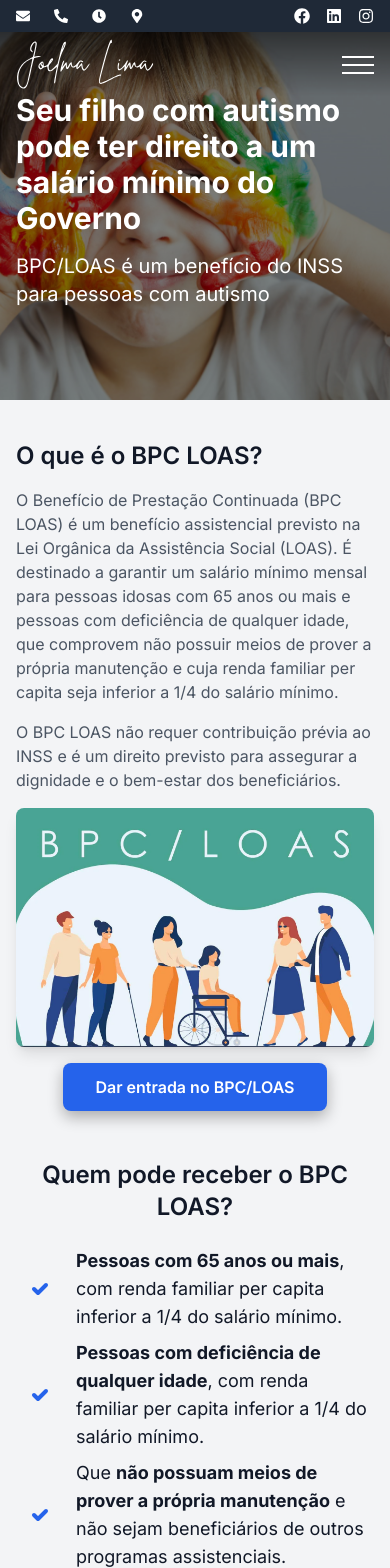
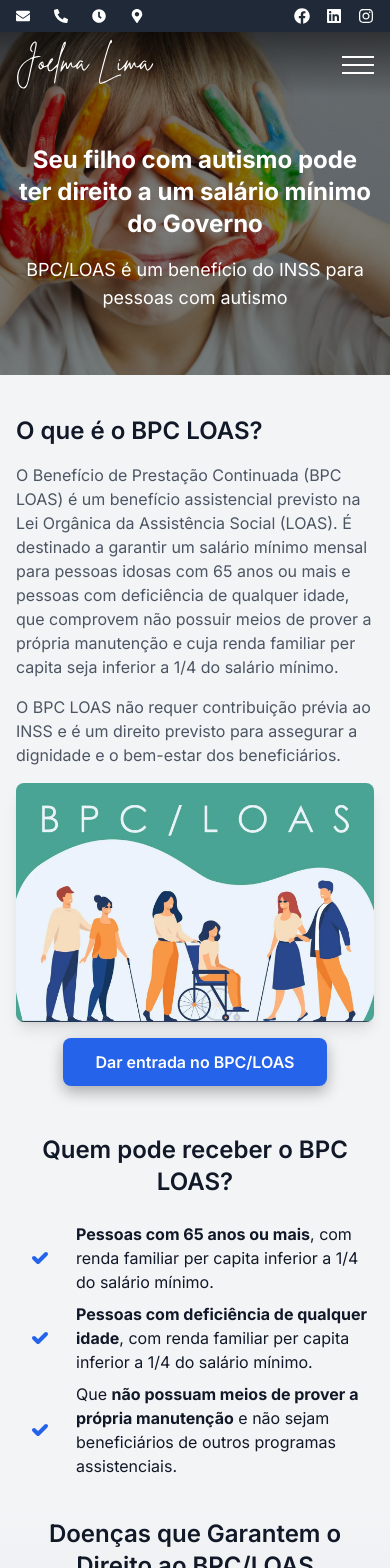
Before and after one commit to williamgomes62/joelma-law-site, a Next.js app: page /bpc-loas in a window 390 px wide. Shown: the top 1568 px of the page. Built offline with nearby package versions, Linux system fonts and the light colour scheme.

Commit message:
chore: ajustes gerais de responsividade

```diff
--- a/src/app/bpc-loas/page.tsx
+++ b/src/app/bpc-loas/page.tsx
@@ -5,6 +5,7 @@ import HighlightSection from "../components/common/HighlightSection/HighlightSec
 import InfoSection from "../components/common/InfoSection/InfoSection";
 import { FaInfoCircle, FaPhone, FaEnvelope } from 'react-icons/fa';
 import Stats from "../components/common/Stats/Stats";
+import whatsAppLink from "../utils/whatsapp-link";
 
 export default function BpcLoasPage() {
   const content = [
@@ -47,7 +48,7 @@ export default function BpcLoasPage() {
           <h2 className="text-2xl md:text-3xl font-semibold text-center mb-6 text-[rgb(17,24,39)]">
             Quem pode receber o BPC LOAS?
           </h2>
-          <ul className="space-y-2 text-lg text-[rgb(75,85,99)]">
+          <ul className="space-y-2 text-md md:text-lg text-[rgb(75,85,99)]">
             <li className="flex items-center">
               <span className="mr-3 text-blue-600">
                 <svg
@@ -118,7 +119,7 @@ export default function BpcLoasPage() {
       <HighlightSection
         diseases={diseases}
         buttonText="Conversar com um advogado especialista em BPC/LOAS"
-        buttonLink="/contato"
+        buttonLink={whatsAppLink}
       />
       <Stats
         casesAttended={50}
--- a/src/app/components/common/Banner/Banner.tsx
+++ b/src/app/components/common/Banner/Banner.tsx
@@ -1,5 +1,5 @@
 "use client";
-
+import './styles.css';
 import Image from 'next/image';
 
 export default function Banner() {
@@ -9,7 +9,7 @@ export default function Banner() {
   ];
   return (
     <>
-      <div className="relative w-full h-[400px] lg:h-[500px] flex items-center justify-center text-white">
+      <div className="relative banner-secondary w-full h-[375px] lg:h-[500px] flex items-center justify-center text-white pt-20">
         {/* Background Image */}
         <Image
           src="/assets/images/banner-bpc-loas.png" // Substitua pelo caminho da imagem
@@ -20,9 +20,9 @@ export default function Banner() {
         />
 
         {/* Overlay with Title and Subtitle */}
-        <div className="absolute  md:tex-left px-4 lg:px-0 container mx-auto max-w-4xl">
-          <h1 className="text-3xl lg:text-5xl font-bold">Seu filho com autismo pode ter direito a um salário mínimo do Governo</h1>
-          <p className="mt-4 text-xl lg:text-2xl">
+        <div className="absolute text-center md:tex-left px-4 lg:px-0 container mx-auto max-w-4xl">
+          <h1 className="text-2xl sm:text-3xl md:text-4xl font-bold">Seu filho com autismo pode ter direito a um salário mínimo do Governo</h1>
+          <p className="mt-4 text-lg lg:text-xl">
             BPC/LOAS é um benefício do INSS para pessoas com autismo
           </p>
         </div>
--- /dev/null
+++ b/src/app/components/common/Banner/styles.css
@@ -0,0 +1,4 @@
+.banner-secondary p,
+.banner-secondary h1 {
+  max-width: 752px;
+}
--- a/src/app/components/common/Footer/Footer.tsx
+++ b/src/app/components/common/Footer/Footer.tsx
@@ -49,7 +49,7 @@ const Footer = () => {
               <h3 className="text-lg font-semibold mb-4">{title}</h3>
               {title === 'Links Úteis' && (
                 <ul>
-                  <li className="mb-2"><a href="#home-banner" className="hover:text-blue-600">Home</a></li>
+                  <li className="mb-2"><Link className="hover:text-blue-600" href="/">Home</Link></li>
                   <li className="mb-2"><Link className="hover:text-blue-600" href="/bpc-loas">BPC/LOAS</Link></li>
                   <li className="mb-2"><a href="#about" className="hover:text-blue-600">Sobre Mim</a></li>
                   <li className="mb-2"><a href="#services" className="hover:text-blue-600">Serviços</a></li>
--- a/src/app/components/common/HomeBanner/HomeBanner.tsx
+++ b/src/app/components/common/HomeBanner/HomeBanner.tsx
@@ -11,13 +11,12 @@ export default function HomeBanner() {
           src='https://lh3.googleusercontent.com/proxy/iU2s7uDIh4FL-0Gc-qkHKfwqHTbAQskFW_vExOofEWtH94wR0gwn0dSlGyXCFKtHdU4T36PTuZRg06py_uNJljYVe2OgqpJc9Iv_aLsXSt7J-o_DJV-n1-cz'
         />
         <div className="mx-auto container content">
-          <div className="">
-            <div className="banner-content text-center py-16">
+          <div className="banner-content text-center py-16 md:pr-24">
             <div className="animate-slide-in-left">
-                <div className="m-0 mb-4 w-fit p-3 px-6 border border-solid border-white rounded-xl">
+              <div className="m-0 mb-2 sm:mb-4 w-fit p-2 sm:p-3 px-4 sm:px-6 border border-solid border-white rounded-xl">
                 <h2 className="text-sm sm:text-md md:text-lg lg:text-xl m-0 p-0 text-white leading-tight">BPC/LOAS</h2>
               </div>
-                <h1 className="text-left text-3xl md:text-4xl lg:text-5xl font-bold text-white mb-4">
+              <h1 className="text-left text-2xl sm:text-3xl md:text-4xl lg:text-5xl font-bold text-white mb-2 sm:mb-4">
                 Advogada especialista em Benefícios Assistenciais
               </h1>
               <p className="description text-lg text-white mb-6 text-left">
@@ -41,7 +40,6 @@ export default function HomeBanner() {
           </div>
         </div>
       </div>
-      </div>
     </>
   );
 }
--- a/src/app/components/common/HomeBanner/styles.css
+++ b/src/app/components/common/HomeBanner/styles.css
@@ -1,7 +1,7 @@
 .banner {
   /* background-image: url('https://escobaradvogados.com/wp-content/uploads/2019/11/banner-home2.jpg'); */
   width: 100%;
-  height: 650px;
+  height: 625px;
   background-repeat: no-repeat;
   background-size: cover;
   padding-top: 82px;
--- a/src/app/components/common/InfoSection/InfoSection.tsx
+++ b/src/app/components/common/InfoSection/InfoSection.tsx
@@ -1,5 +1,6 @@
 "use client";
 
+import whatsAppLink from '@/app/utils/whatsapp-link';
 import Image from 'next/image';
 import './styles.css';
 
@@ -38,7 +39,7 @@ export default function InfoSection({
             {/* Botão de call to action */}
             <div className="mt-4 text-center">
               <a
-                href="/contato"
+                href={whatsAppLink}
                 className="inline-block px-8 py-3 bg-blue-600 text-white text-base font-semibold rounded-lg shadow-lg hover:bg-blue-700 transition-transform transform hover:scale-105"
                 style={{ boxShadow: '0 6px 15px rgba(0, 0, 0, 0.3)' }}  // Box-shadow mais forte
               >
--- a/src/app/components/common/Stats/Stats.tsx
+++ b/src/app/components/common/Stats/Stats.tsx
@@ -1,4 +1,6 @@
 "use client";
+
+import whatsAppLink from "@/app/utils/whatsapp-link";
 
 interface StatsProps {
   casesAttended: number; // Número de casos atendidos
@@ -44,7 +46,7 @@ export default function Stats({ casesAttended, statesServed, yearsOfExperience }
 
         <div className="mt-8 text-center">
           <a
-            href="/contato"
+            href={whatsAppLink}
             className="inline-block mt-0 md:mt-4 px-8 py-3 bg-blue-600 text-white text-lg font-semibold rounded-lg shadow-lg hover:bg-blue-700 transition-transform transform hover:scale-105"
             style={{ boxShadow: '0 6px 15px rgba(0, 0, 0, 0.3)' }}  // Box-shadow mais forte
           >
```
Lines whose indentation alone changed are shown as unchanged.
